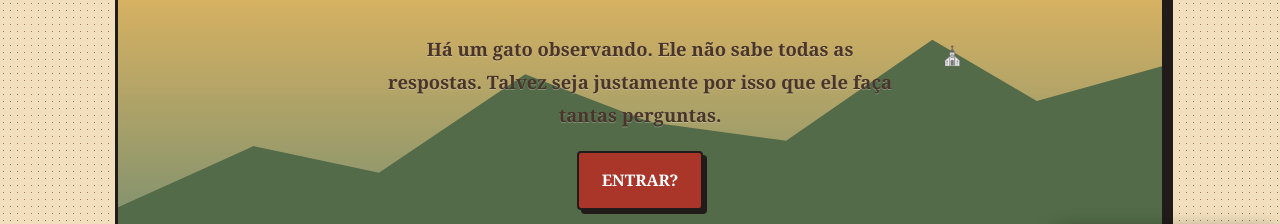
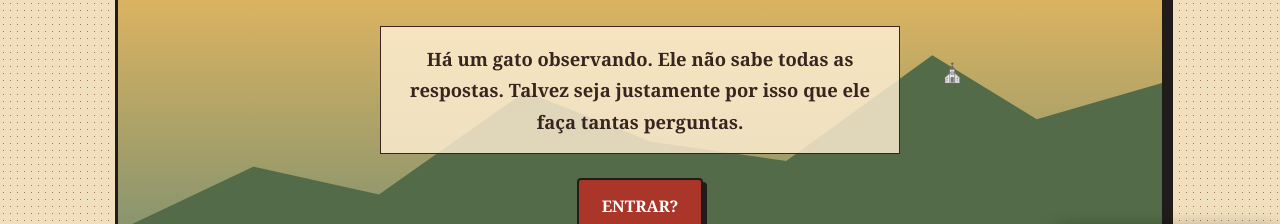
Before and after one commit to thales9970719-a11y/G.P.C, a website: page index.html in a window 1280 px wide. Shown: the part 343-567 px from the top of the page. Drawn offline with Linux system fonts and the light colour scheme.

Commit message:
Update style.css

```diff
--- a/style.css
+++ b/style.css
@@ -2083,3 +2083,15 @@ footer {
     color: #49352b;
     text-shadow: 0 1px 0 rgba(255,255,255,0.25);
 }
+/* CONTRASTE DO TEXTO INICIAL */
+
+#inicio p {
+    color: #38251f;
+    background: rgba(255, 240, 211, 0.82);
+    padding: 1rem 1.4rem;
+    border: 1px solid #38251f;
+    max-width: 520px;
+    margin: 1.5rem auto;
+    line-height: 1.7;
+    text-shadow: none;
+}
```
